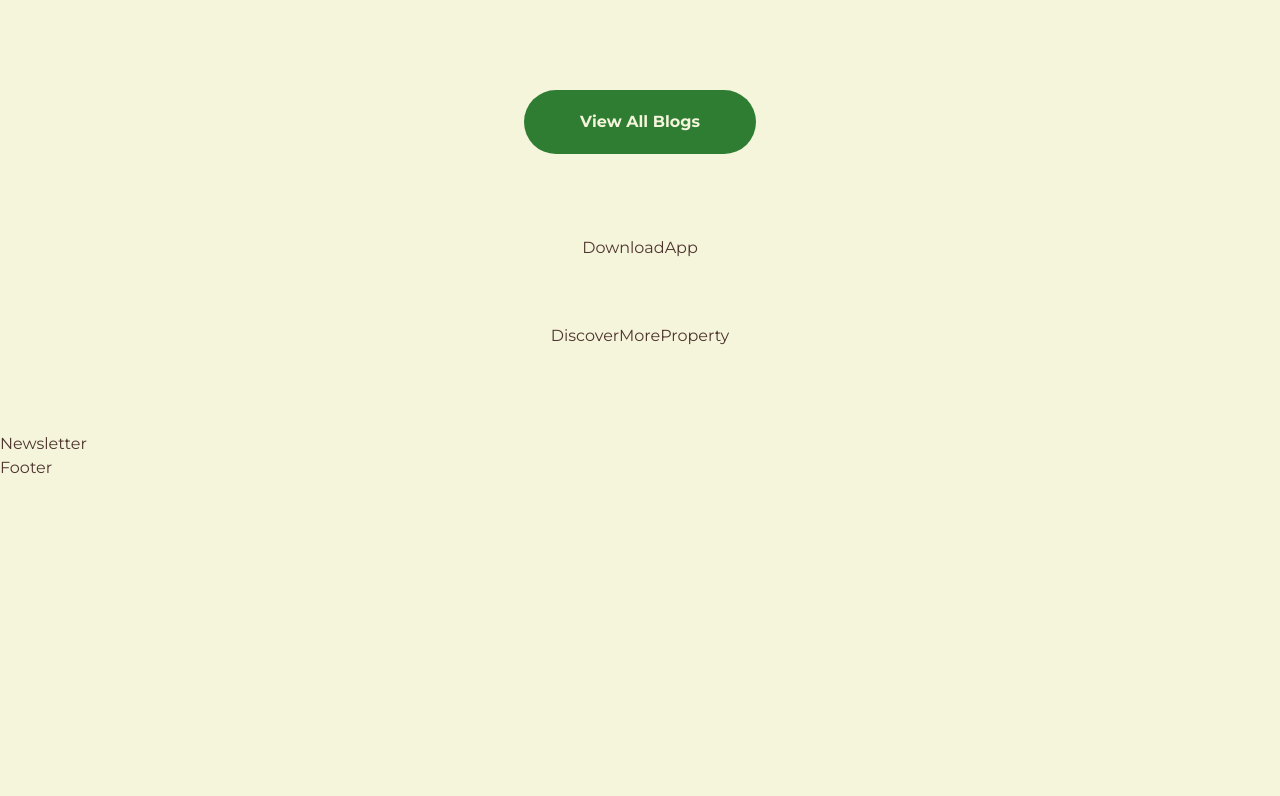
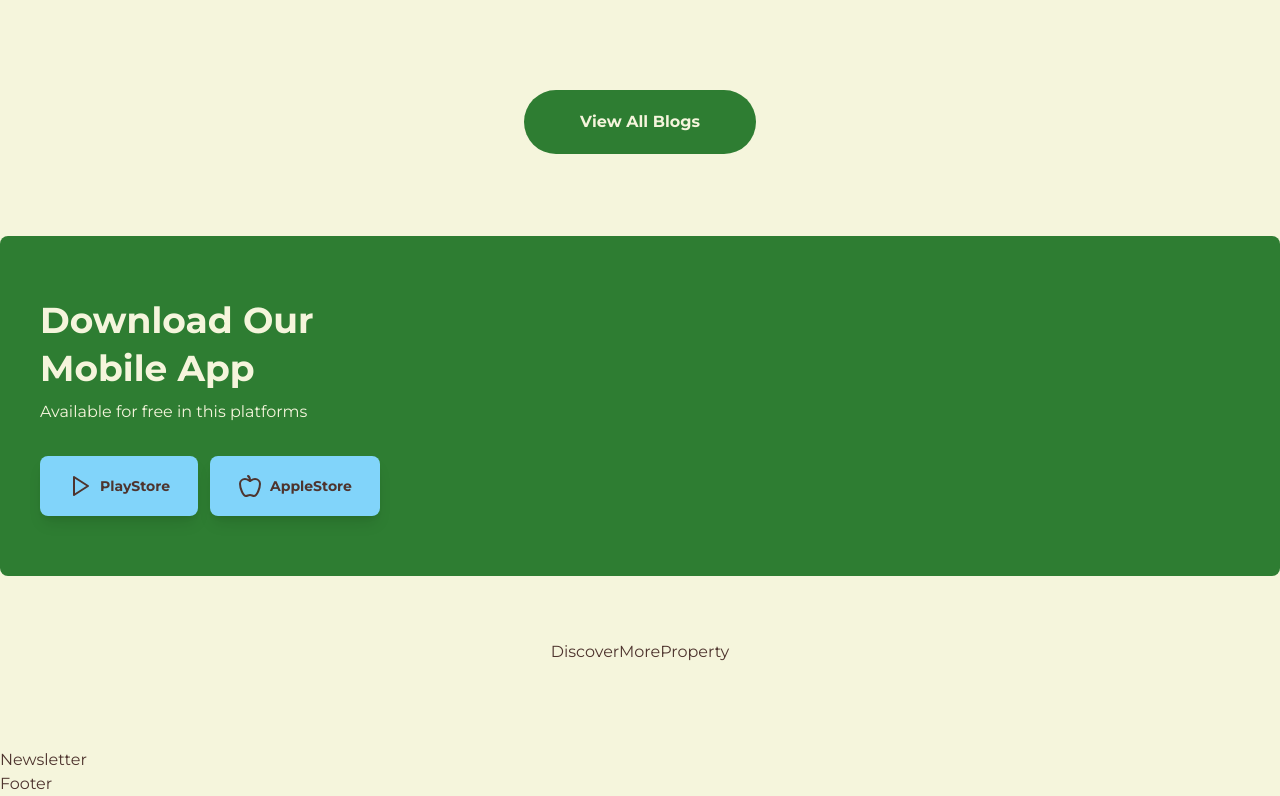
Before and after one commit to Smontan/mern-travelers, a React (Vite) app in the folder client/: page / in a window 1280 px wide. Shown: the part 5328-6124 px from the top of the page. Before the commit the page ends 5808 px from the top, so only its background shows below. Built offline with nearby package versions, Linux system fonts and the light colour scheme.

Commit message:
Created download app section

```diff
--- a/client/src/components/DownloadApp.jsx
+++ b/client/src/components/DownloadApp.jsx
@@ -1,6 +1,28 @@
+import {Play, Apple} from "lucide-react"
+
 const DownloadApp = () => {
   return (
-    <div>DownloadApp</div>
-  )
-}
-export default DownloadApp
+    <section className="container mx-auto">
+      <div className=" rounded-lg bg-primary mx-5 lg:mx-0 py-15 ps-5 lg:ps-10">
+        <h3 className="max-w-[300px] text-4xl font-bold text-light-text leading-12 wrap-break-word capitalize">
+          Download our Mobile App
+        </h3>
+        <p className="mt-2 text-[16px] text-light-text">
+          Available for free in this platforms
+
+        </p>
+        <div className="space-x-3">
+          <button className="inline-flex items-center gap-2 py-4.5 px-7 mt-8 rounded-lg bg-secondary text-center text-sm font-bold shadow-lg">
+            <Play />
+            PlayStore
+          </button>
+          <button className="inline-flex items-center gap-2 py-4.5 px-7 mt-8 rounded-lg bg-secondary text-center text-sm font-bold shadow-lg">
+            <Apple />
+            AppleStore
+          </button>
+        </div>
+      </div>
+    </section>
+  );
+};
+export default DownloadApp;
```
